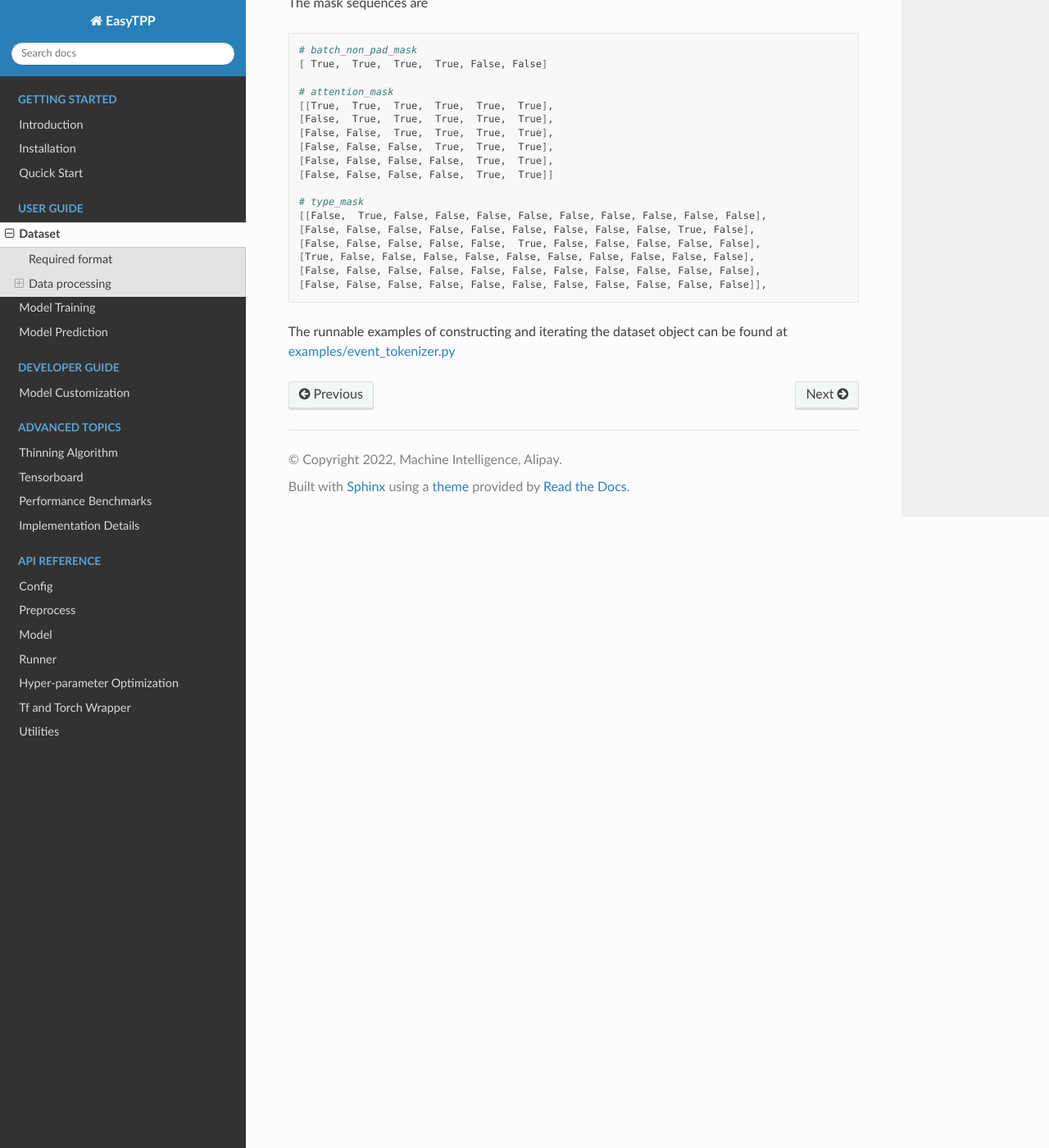
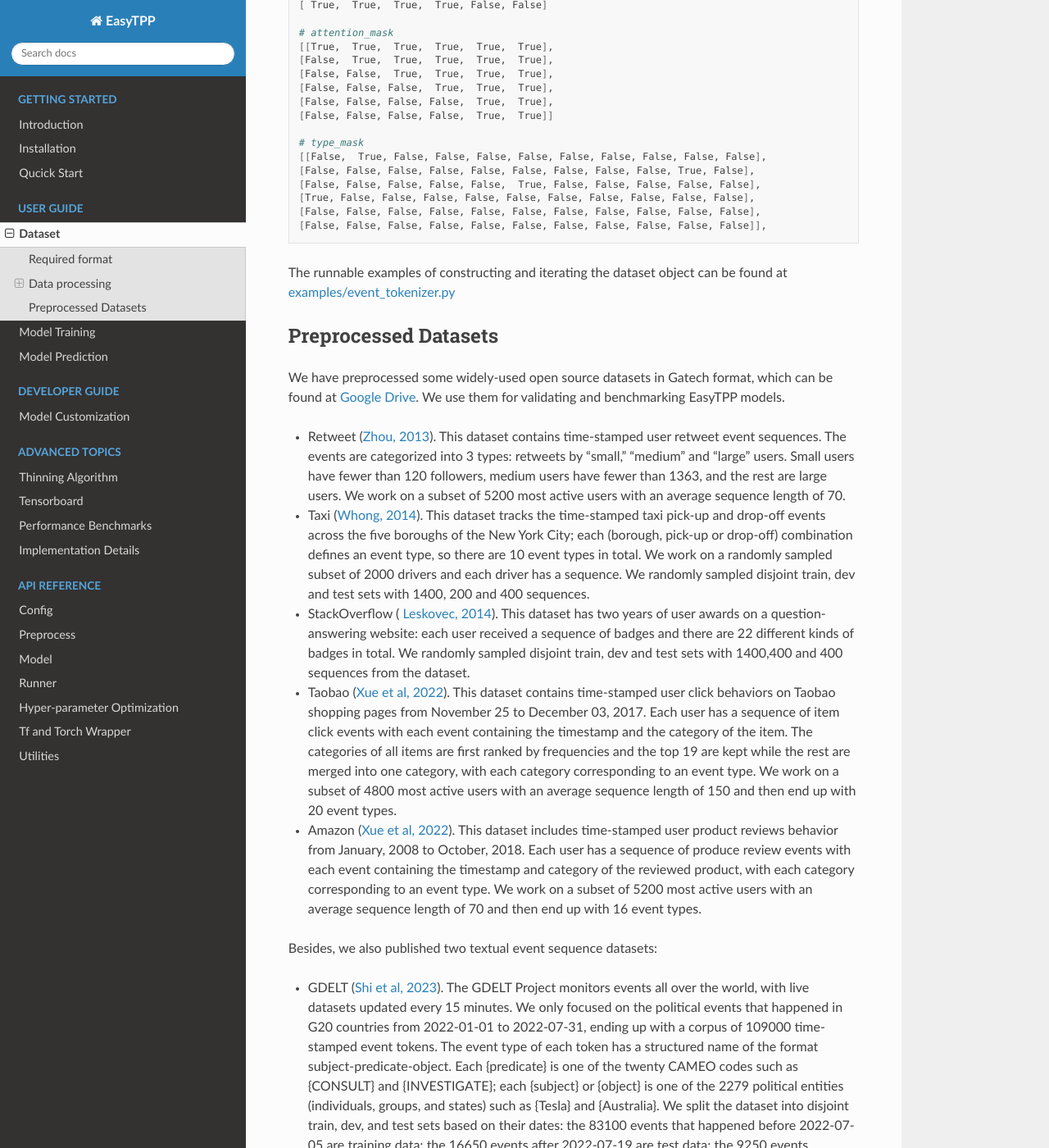
Before and after one commit to ant-research/EasyTemporalPointProcess, a Sphinx documentation site: the page built from docs/source/user_guide/dataset.rst, in a window 1280 px wide and 1400 px high, scrolled down 1921 px. Shown: the whole window at 82% size. Built offline with Sphinx 7.4.7 and the Read the Docs theme 2.0.0, drawn with Linux system fonts in a browser that asks for light colours; some of the changed text lies outside the part shown.

```diff
--- a/docs/source/user_guide/dataset.rst
+++ b/docs/source/user_guide/dataset.rst
@@ -107,3 +105,20 @@ The mask sequences are
 
 
 The runnable examples of constructing and iterating the dataset object can be found at `examples/event_tokenizer.py <https://github.com/ant-research/EasyTemporalPointProcess/blob/main/examples/event_tokenizer.py>`_
+
+
+Preprocessed Datasets
+===================================
+
+We have preprocessed some widely-used open source datasets in Gatech format, which can be found at `Google Drive <https://drive.google.com/drive/folders/0BwqmV0EcoUc8UklIR1BKV25YR1U?resourcekey=0-OrlU87jyc1m-dVMmY5aC4w>`_. We use them for validating and benchmarking EasyTPP models.
+
+- Retweet (`Zhou, 2013 <http://proceedings.mlr.press/v28/zhou13.pdf>`_). This dataset contains time-stamped user retweet event sequences.  The events are categorized into 3 types: retweets by “small,” “medium” and “large” users. Small users have fewer than 120 followers, medium users have fewer than 1363, and the rest are large users. We work on a subset of 5200 most active users with an average sequence length of 70.
+- Taxi (`Whong, 2014 <https://chriswhong.com/open-data/foil_nyc_taxi>`_). This dataset tracks the time-stamped taxi pick-up and drop-off events across the five boroughs of the New York City; each (borough, pick-up or drop-off) combination defines an event type, so there are 10 event types in total. We work on a randomly sampled subset of 2000 drivers and each driver has a sequence. We randomly sampled disjoint train, dev and test sets with 1400, 200 and 400 sequences.
+- StackOverflow ( `Leskovec, 2014 <https://snap.stanford.edu/data/>`_). This dataset has two years of user awards on a question-answering website: each user received a sequence of badges and there are 22 different kinds of badges in total. We randomly sampled disjoint train, dev and test sets with 1400,400 and 400 sequences from the dataset.
+- Taobao (`Xue et al, 2022 <https://arxiv.org/abs/2210.01753>`_). This dataset contains time-stamped user click behaviors on Taobao shopping pages from November 25 to December 03, 2017. Each user has a sequence of item click events with each event containing the timestamp and the category of the item. The categories of all items are first ranked by frequencies and the top 19 are kept while the rest are merged into one category, with each category corresponding to an event type. We work on a subset of 4800 most active users with an average sequence length of 150 and then end up with 20 event types.
+- Amazon (`Xue et al, 2022 <https://arxiv.org/abs/2210.01753>`_). This dataset includes time-stamped user product reviews behavior from January, 2008 to October, 2018. Each user has a sequence of produce review events with each event containing the timestamp and category of the reviewed product, with each category corresponding to an event type. We work on a subset of 5200 most active users with an average sequence length of 70 and then end up with 16 event types.
+
+Besides, we also published two textual event sequence datasets:
+
+- GDELT (`Shi et al, 2023  <https://arxiv.org/abs/2305.16646>`_). The GDELT Project monitors events all over the world, with live datasets updated every 15 minutes. We only focused on the political events that happened in G20 countries from 2022-01-01 to 2022-07-31, ending up with a corpus of 109000 time-stamped event tokens. The event type of each token has a structured name of the format subject-predicate-object. Each {predicate} is one of the twenty CAMEO codes such as {CONSULT} and {INVESTIGATE}; each {subject} or {object} is one of the 2279 political entities (individuals, groups, and states) such as {Tesla} and {Australia}. We split the dataset into disjoint train, dev, and test sets based on their dates: the 83100 events that happened before 2022-07-05 are training data; the 16650 events after 2022-07-19 are test data; the 9250 events between these dates are development data.
+- Amazon-text-review (`Shi et al, 2023  <https://arxiv.org/abs/2305.16646>`_). This dataset contains user reviews on Amazon shopping website from 2014-01-04 to 2016-10-02. We focused on the most active 2500 users and each user has a sequence of product review events. The type is the category of the product: we selected the most frequently-reviewed 23 categories and grouped all the others into a special OTHER category, ending up with 24 categories in total. Each review event also has a mark which is the actual content of the review. Each of the 2500 sequences is cut into three segments: the events that happened before 2015-08-01 are training data; those after 2016-02-01 are test data; the events between these dates are dev data. Then we have 49,680 training tokens, 7,020 dev tokens, and 13,090 test tokens.
```
Also changed, not shown: other parts of docs/source/user_guide/dataset.rst (+0 -2 lines), README.md (+3 -2 lines).
